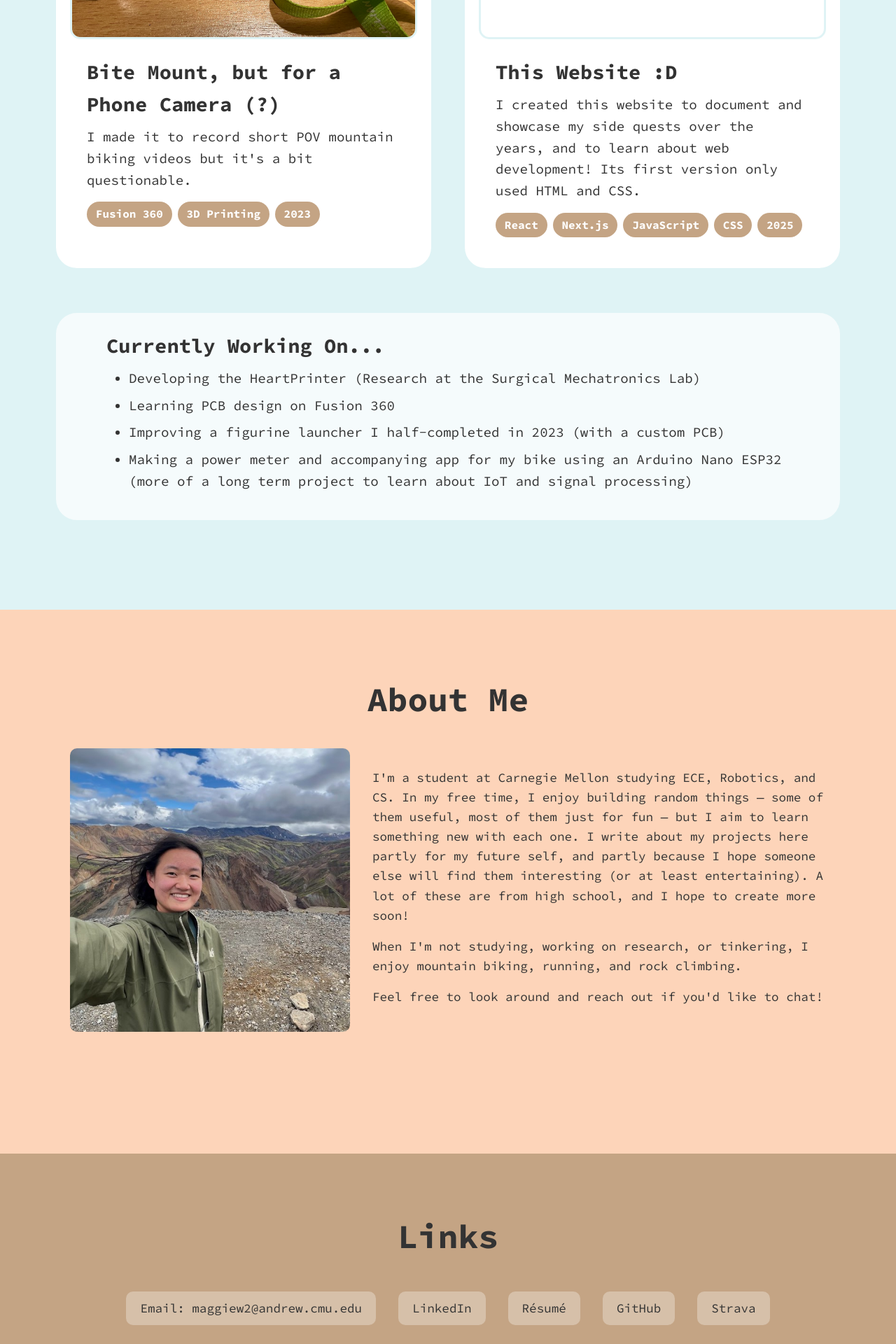
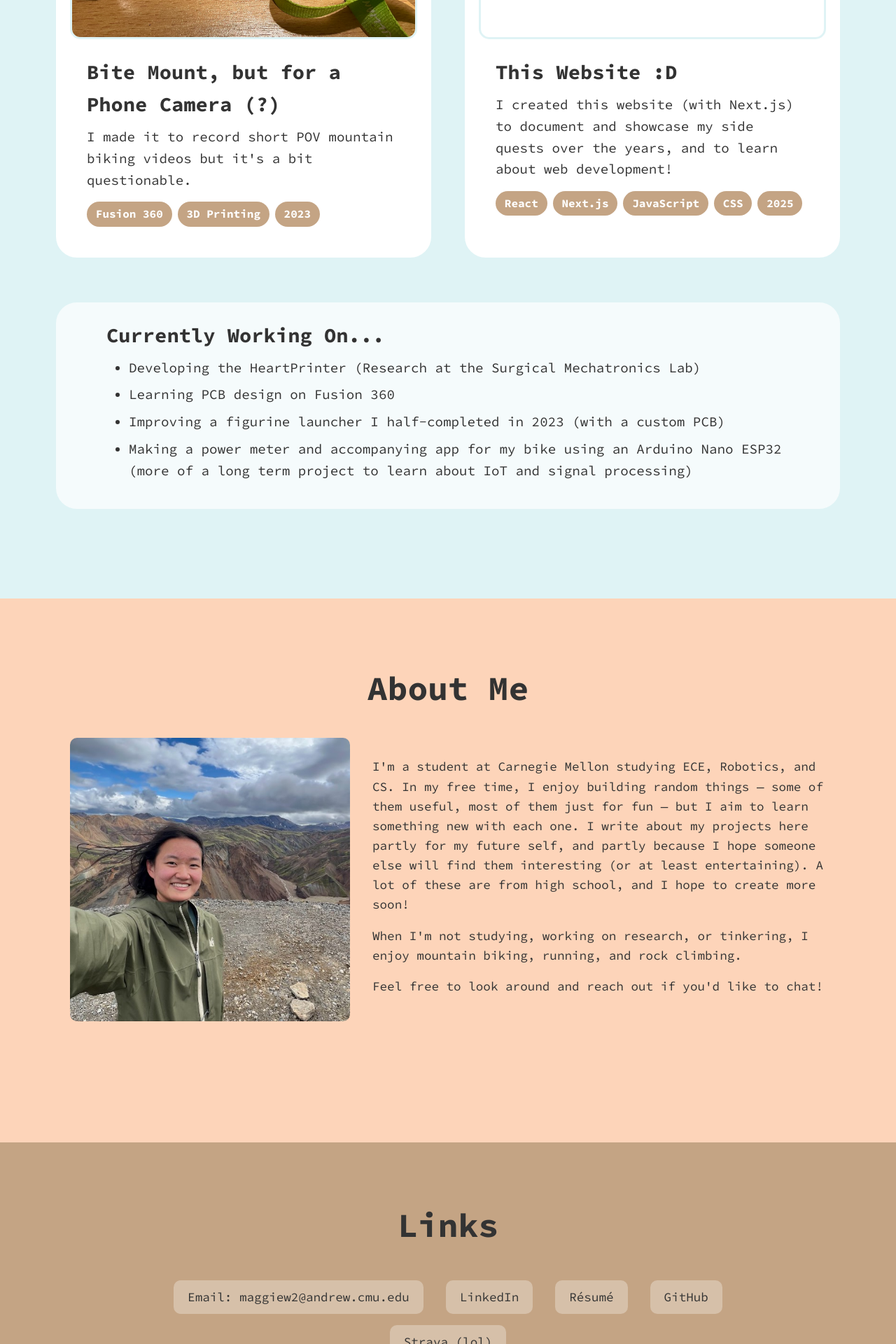
Before and after one commit to notmuffinhead/notmuffinhead.github.io, a Next.js app in the folder latest/: page / in a window 1280 px wide. Shown: the part 2160-4080 px from the top of the page at 70% size. Built offline with nearby package versions, Linux system fonts and the light colour scheme.

Commit message:
new resume

```diff
--- a/latest/components/Contact.js
+++ b/latest/components/Contact.js
@@ -28,7 +28,7 @@ export default function Contact() {
         </div>
         <div className={styles.contactItem}>
           <Link href="https://www.strava.com/athletes/maggiewu" target="_blank">
-            {"Strava"}
+            {"Strava (lol)"}
           </Link>
         </div>
       </div>
--- a/latest/components/Projects.js
+++ b/latest/components/Projects.js
@@ -38,7 +38,7 @@ export default function Projects() {
       id: 'website',
       emoji: '🌸',
       title: 'This Website :D',
-      description: "I created this website to document and showcase my side quests over the years, and to learn about web development! Its first version only used HTML and CSS.",
+      description: "I created this website (with Next.js) to document and showcase my side quests over the years, and to learn about web development!",
       tags: ['React', 'Next.js', 'JavaScript', 'CSS', '2025']
     }
   ]
```
Also changed, not shown: 2 other files (tests, documents, lock files or other folders).
